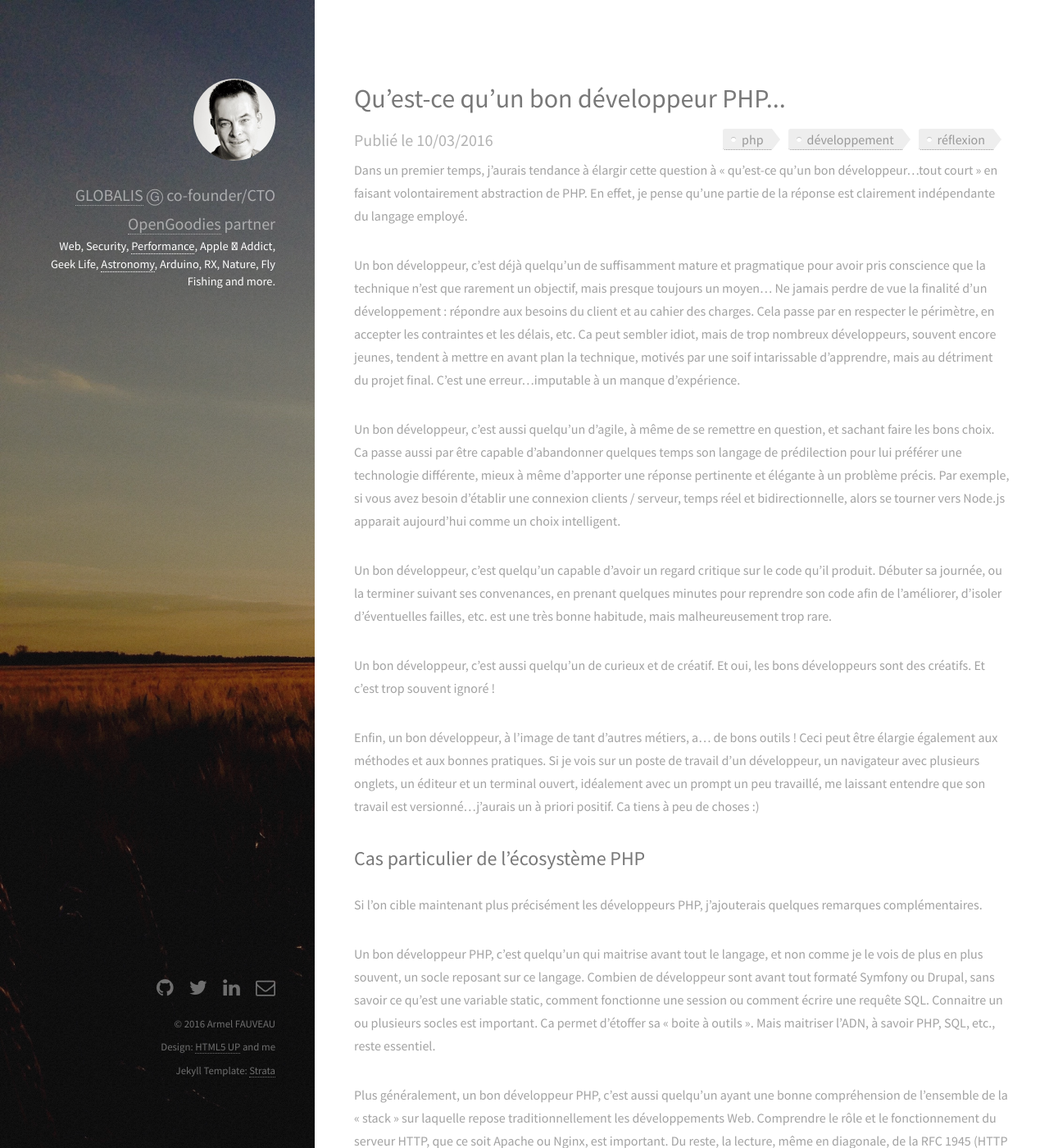
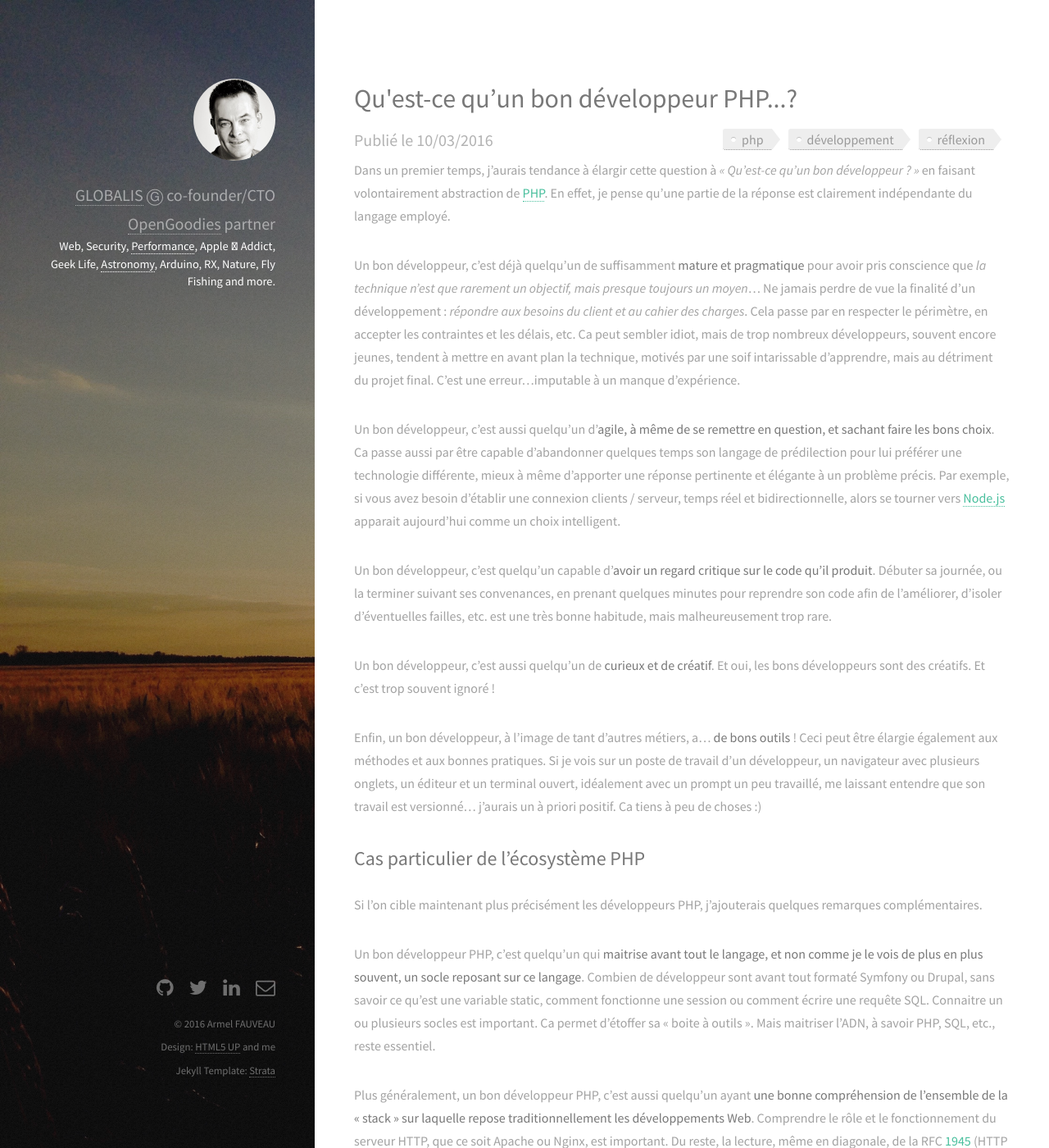
Before and after one commit to armel/armel.github.io, a Jekyll site: the page built from _posts/2016-03-10-bon-developpeur.markdown, in a window 1280 px wide and 1400 px high. Shown: the whole window at 82% size. Built offline with Jekyll 4.4.1, drawn with Linux system fonts in a browser that asks for light colours; some of the changed text lies outside the part shown.

Commit message:
Update post

```diff
--- a/_posts/2016-03-10-bon-developpeur.markdown
+++ b/_posts/2016-03-10-bon-developpeur.markdown
@@ -1,6 +1,6 @@
 ---
 layout: post
-title: Qu’est-ce qu’un bon développeur PHP...
+title: Qu'est-ce qu’un bon développeur PHP...?
 categories: dev
 tags:
 - réflexion
@@ -8,22 +8,22 @@ tags:
 - php
 ---
 
-Dans un premier temps, j’aurais tendance à élargir cette question à « qu’est-ce qu’un bon développeur...tout court » en faisant volontairement abstraction de PHP. En effet, je pense qu’une partie de la réponse est clairement indépendante du langage employé.
+Dans un premier temps, j’aurais tendance à élargir cette question à _« Qu’est-ce qu’un bon développeur ? »_ en faisant volontairement abstraction de [PHP](http://php.net/). En effet, je pense qu’une partie de la réponse est clairement indépendante du langage employé.
 
-Un bon développeur, c’est déjà quelqu’un de suffisamment mature et pragmatique pour avoir pris conscience que la technique n’est que rarement un objectif, mais presque toujours un moyen… Ne jamais perdre de vue la finalité d’un développement : répondre aux besoins du client et au cahier des charges. Cela passe par en respecter le périmètre, en accepter les contraintes et les délais, etc. Ca peut sembler idiot, mais de trop nombreux développeurs, souvent encore jeunes, tendent à mettre en avant plan la technique, motivés par une soif intarissable d’apprendre, mais au détriment du projet final. C’est une erreur…imputable à un manque d’expérience.
+Un bon développeur, c’est déjà quelqu’un de suffisamment __mature et pragmatique__ pour avoir pris conscience que _la technique n’est que rarement un objectif, mais presque toujours un moyen_... Ne jamais perdre de vue la finalité d’un développement : _répondre aux besoins du client et au cahier des charges_. Cela passe par en respecter le périmètre, en accepter les contraintes et les délais, etc. Ca peut sembler idiot, mais de trop nombreux développeurs, souvent encore jeunes, tendent à mettre en avant plan la technique, motivés par une soif intarissable d’apprendre, mais au détriment du projet final. C’est une erreur…imputable à un manque d’expérience.
 
-Un bon développeur, c’est aussi quelqu’un d’agile, à même de se remettre en question, et sachant faire les bons choix. Ca passe aussi par être capable d’abandonner quelques temps son langage de prédilection pour lui préférer une technologie différente, mieux à même d’apporter une réponse pertinente et élégante à un problème précis. Par exemple, si vous avez besoin d’établir une connexion clients / serveur, temps réel et bidirectionnelle, alors se tourner vers Node.js apparait aujourd’hui comme un choix intelligent.
+Un bon développeur, c’est aussi quelqu’un d’__agile, à même de se remettre en question, et sachant faire les bons choix__. Ca passe aussi par être capable d’abandonner quelques temps son langage de prédilection pour lui préférer une technologie différente, mieux à même d’apporter une réponse pertinente et élégante à un problème précis. Par exemple, si vous avez besoin d’établir une connexion clients / serveur, temps réel et bidirectionnelle, alors se tourner vers [Node.js](https://nodejs.org/en/) apparait aujourd’hui comme un choix intelligent.
 
-Un bon développeur, c’est quelqu’un capable d’avoir un regard critique sur le code qu’il produit. Débuter sa journée, ou la terminer suivant ses convenances, en prenant quelques minutes pour reprendre son code afin de l’améliorer, d’isoler d’éventuelles failles, etc. est une très bonne habitude, mais malheureusement trop rare.
+Un bon développeur, c’est quelqu’un capable d’__avoir un regard critique sur le code qu’il produit__. Débuter sa journée, ou la terminer suivant ses convenances, en prenant quelques minutes pour reprendre son code afin de l’améliorer, d’isoler d’éventuelles failles, etc. est une très bonne habitude, mais malheureusement trop rare.
 
-Un bon développeur, c’est aussi quelqu’un de curieux et de créatif. Et oui, les bons développeurs sont des créatifs. Et c’est trop souvent ignoré !
+Un bon développeur, c’est aussi quelqu’un de __curieux et de créatif__. Et oui, les bons développeurs sont des créatifs. Et c’est trop souvent ignoré !
 
-Enfin, un bon développeur, à l’image de tant d’autres métiers, a… de bons outils ! Ceci peut être élargie également aux méthodes et aux bonnes pratiques. Si je vois sur un poste de travail d’un développeur, un navigateur avec plusieurs onglets, un éditeur et un terminal ouvert, idéalement avec un prompt un peu travaillé, me laissant entendre que son travail est versionné…j’aurais un à priori positif. Ca tiens à peu de choses :)
+Enfin, un bon développeur, à l’image de tant d’autres métiers, a... __de bons outils__ ! Ceci peut être élargie également aux méthodes et aux bonnes pratiques. Si je vois sur un poste de travail d’un développeur, un navigateur avec plusieurs onglets, un éditeur et un terminal ouvert, idéalement avec un prompt un peu travaillé, me laissant entendre que son travail est versionné... j’aurais un à priori positif. Ca tiens à peu de choses :)
 
 ## Cas particulier de l'écosystème PHP
 
 Si l’on cible maintenant plus précisément les développeurs PHP, j’ajouterais quelques remarques complémentaires.
 
-Un bon développeur PHP, c’est quelqu’un qui maitrise avant tout le langage, et non comme je le vois de plus en plus souvent, un socle reposant sur ce langage. Combien de développeur sont avant tout formaté Symfony ou Drupal, sans savoir ce qu’est une variable static, comment fonctionne une session ou comment écrire  une requête SQL. Connaitre un ou plusieurs socles est important. Ca permet d’étoffer sa « boite à outils ». Mais maitriser l’ADN, à savoir PHP, SQL, etc., reste essentiel.
+Un bon développeur PHP, c’est quelqu’un qui __maitrise avant tout le langage, et non comme je le vois de plus en plus souvent, un socle reposant sur ce langage__. Combien de développeur sont avant tout formaté Symfony ou Drupal, sans savoir ce qu’est une variable static, comment fonctionne une session ou comment écrire  une requête SQL. Connaitre un ou plusieurs socles est important. Ca permet d’étoffer sa « boite à outils ». Mais maitriser l’ADN, à savoir PHP, SQL, etc., reste essentiel.
 
-Plus généralement, un bon développeur PHP, c’est aussi quelqu’un ayant une bonne compréhension de l’ensemble de la « stack » sur laquelle repose traditionnellement les développements Web. Comprendre le rôle et le fonctionnement du serveur HTTP, que ce soit Apache ou Nginx, est important. Du reste, la lecture, même en diagonale, de la RFC 1945 (HTTP 1.0), 2616 (HTTP 1.1) ou plus récemment 7540 (HTTP/2), n’est pas forcément du temps perdu. Comprendre le rôle et le fonctionnement du SGBD, que ce soit MySQL, MariaDB ou PsotgreSQL est utile aussi. Comprendre le rôle du système d’exploitation en couche basse l’est également.
+Plus généralement, un bon développeur PHP, c’est aussi quelqu’un ayant __une bonne compréhension de l’ensemble de la « stack » sur laquelle repose traditionnellement les développements Web__. Comprendre le rôle et le fonctionnement du serveur HTTP, que ce soit Apache ou Nginx, est important. Du reste, la lecture, même en diagonale, de la RFC [1945](https://tools.ietf.org/html/rfc1945) (HTTP 1.0), [2616](https://tools.ietf.org/html/rfc2616) (HTTP 1.1) ou plus récemment [7540](https://tools.ietf.org/html/rfc7540) (HTTP/2), n’est pas forcément du temps perdu. Comprendre le rôle et le fonctionnement du SGBD, que ce soit MySQL, MariaDB ou PsotgreSQL est utile aussi. Comprendre le rôle du système d’exploitation en couche basse l’est également.
```
